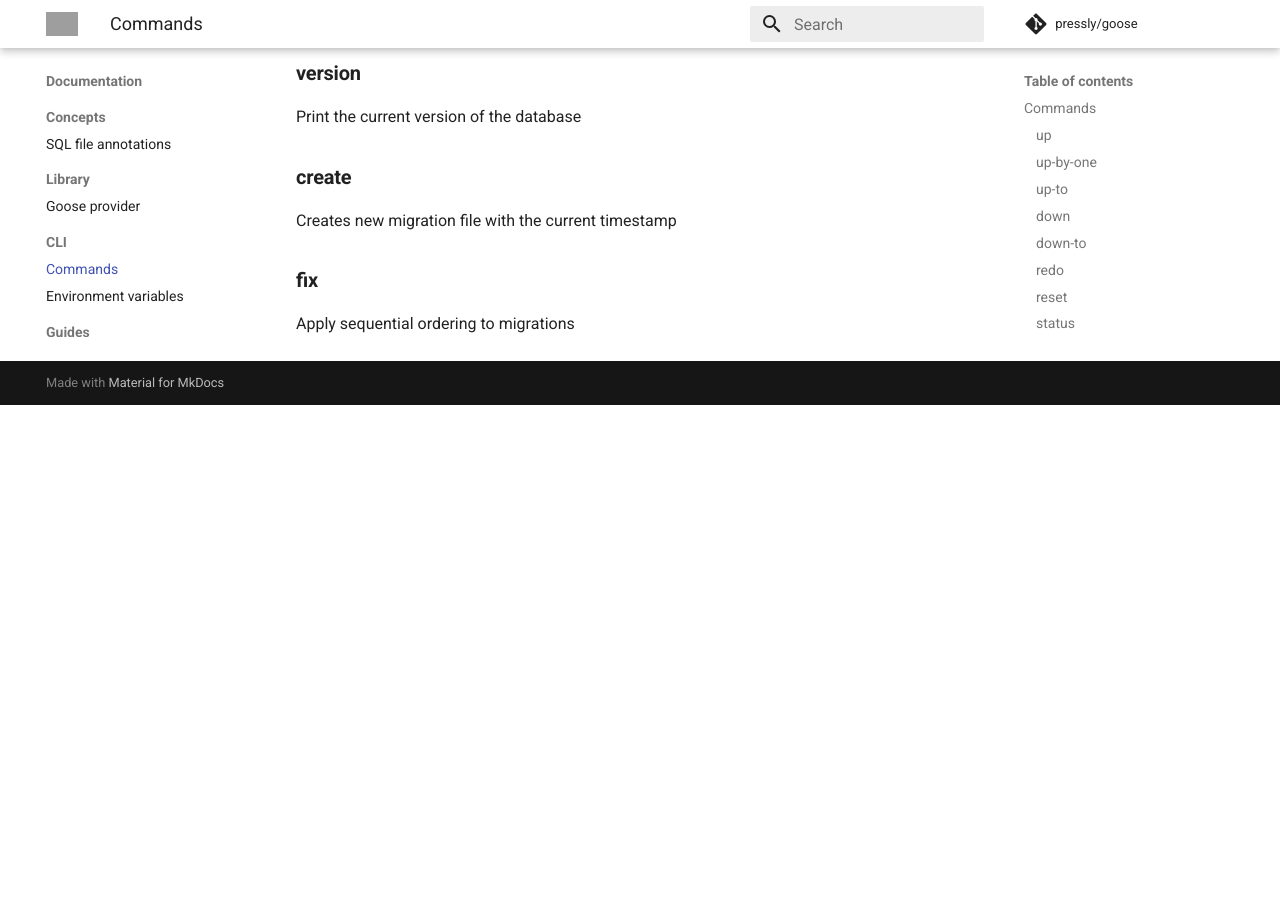
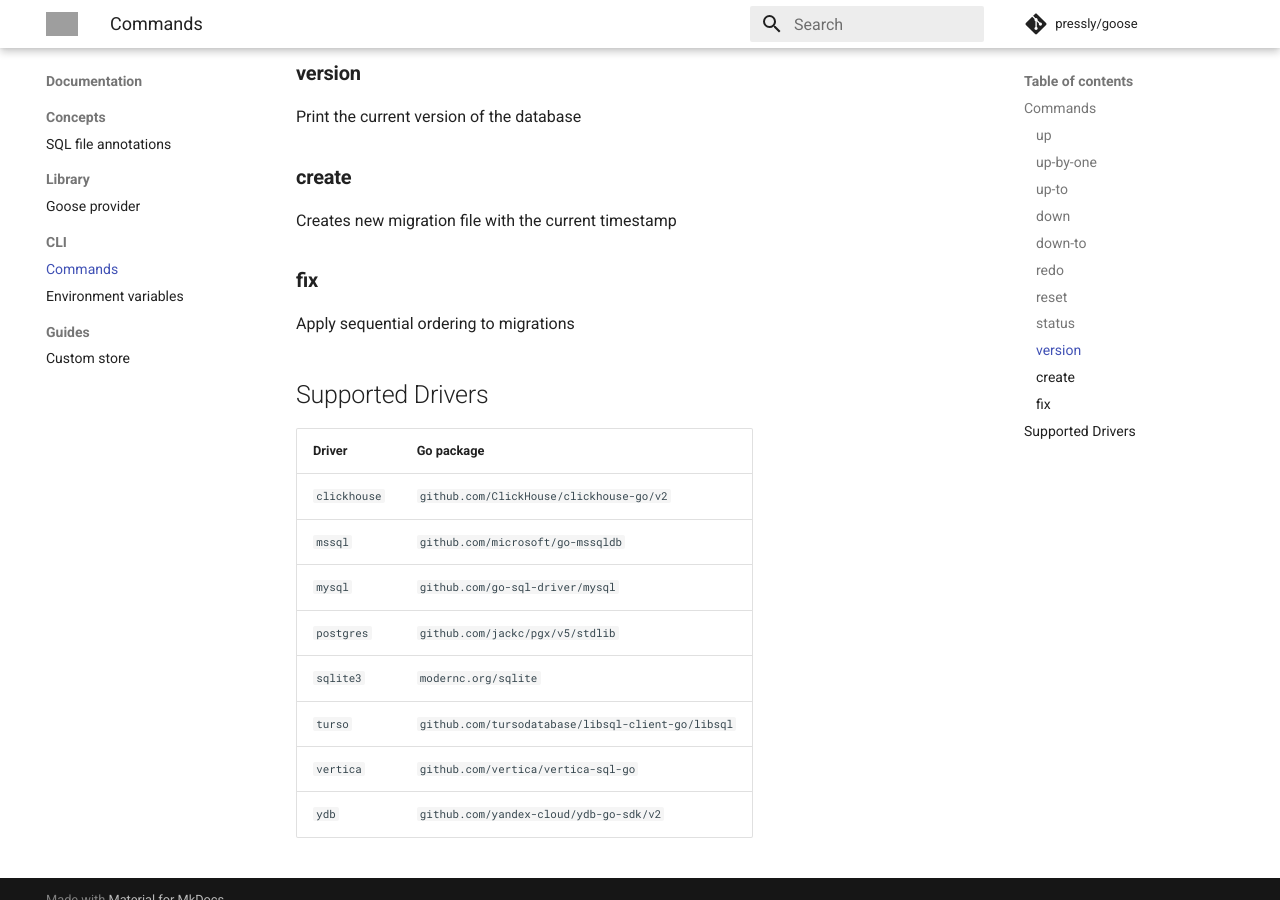
Before and after one commit to mfridman/goose-docs, an MkDocs documentation site: the page built from docs/documentation/cli-commands.md, in a window 1280 px wide and 900 px high, scrolled down 1332 px. Built offline with MkDocs 1.6.1 and Material for MkDocs 9.7.7, drawn with Linux system fonts in a browser that asks for light colours; comment, search, counter and statistics services are not loaded; before the commit the page ends 1737 px from its top, so only the background shows below that; grey boxes are pictures that could not be loaded.

Commit message:
Add supoprted drivers

```diff
--- a/docs/documentation/cli-commands.md
+++ b/docs/documentation/cli-commands.md
@@ -58,3 +58,16 @@ Creates new migration file with the current timestamp
 ### **fix**
 
 Apply sequential ordering to migrations
+
+## Supported Drivers
+
+| Driver       | Go package                                         |
+| ------------ | -------------------------------------------------- |
+| `clickhouse` | `github.com/ClickHouse/clickhouse-go/v2`           |
+| `mssql`      | `github.com/microsoft/go-mssqldb`                  |
+| `mysql`      | `github.com/go-sql-driver/mysql`                   |
+| `postgres`   | `github.com/jackc/pgx/v5/stdlib`                   |
+| `sqlite3`    | `modernc.org/sqlite`                               |
+| `turso`      | `github.com/tursodatabase/libsql-client-go/libsql` |
+| `vertica`    | `github.com/vertica/vertica-sql-go`                |
+| `ydb`        | `github.com/yandex-cloud/ydb-go-sdk/v2`            |
```
Also changed, not shown: docs/documentation/custom-store.md (+7 -1 lines), docs/documentation/environment-variables.md (+0 -3 lines).
